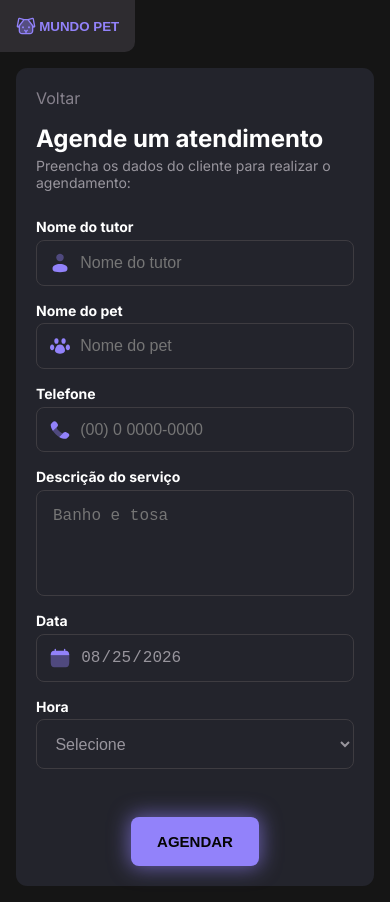
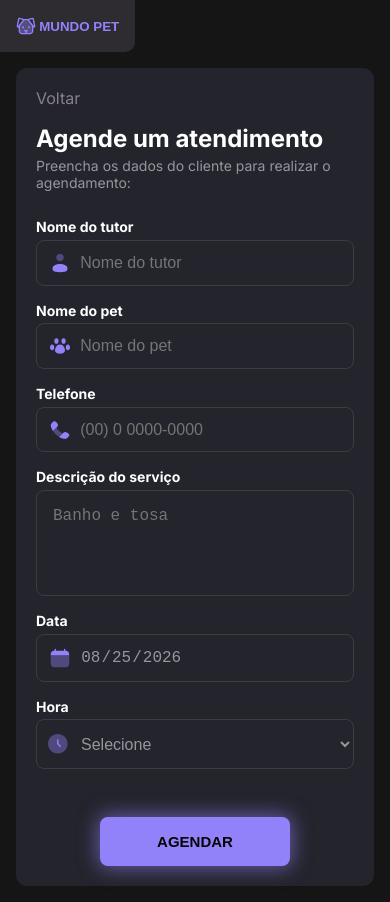
Before and after one commit to leonardoSzarblewski/agendamento-pet, a React (Vite) app: page /agendamento in a window 390 px wide. Built offline with nearby package versions, Linux system fonts and the light colour scheme.

Commit message:
feat: enhance time selection with clock icon and improve input styles

```diff
--- a/src/page/SchedulingForm.tsx
+++ b/src/page/SchedulingForm.tsx
@@ -9,6 +9,7 @@ import user from "../assets/user.svg";
 import petIcon from "../assets/petIcon.svg";
 import phone from "../assets/phone.svg";
 import calendar from "../assets/calendar.svg";
+import clock from "../assets/clock.svg";
 
 import { Link } from "react-router-dom";
 import { useNavigate } from "react-router-dom";
@@ -194,6 +195,8 @@ export function SchedulingForm() {
                   render={({ field }) => (
                     <div className="form-group">
                       <label>Hora</label>
+                      <div className="select-container">
+                        <img src={clock} alt="ícone de relógio" />
                         <select
                           className={`input-with-icon ${errors.time ? "input-error" : ""}`}
                           {...field}
@@ -201,6 +204,7 @@ export function SchedulingForm() {
                           <option value="" disabled>
                             Selecione
                           </option>
+
                           <option value="09:00">09:00</option>
                           <option value="10:00">10:00</option>
                           <option value="11:00">11:00</option>
@@ -215,6 +219,7 @@ export function SchedulingForm() {
                           <option value="20:00">20:00</option>
                           <option value="21:00">21:00</option>
                         </select>
+                      </div>
                     </div>
                   )}
                 />
--- a/src/page/schedulingFormModules.css
+++ b/src/page/schedulingFormModules.css
@@ -41,42 +41,49 @@ form {
     padding: 0.8rem 0.8rem 0.8rem 2.7rem;
     color: #98959d;
     width: 100%;
+
     outline: none;
     font-size: 1rem;
   }
 
+  input::placeholder {
+    font-size: 1rem;
+  }
+
+  input:hover {
+    border-color: #86818c;
+  }
+
+  input:focus {
+    border-color: #7c6cf7;
+  }
+}
+
 .input-with-icon {
+  position: relative;
+  width: 100%;
+  box-sizing: border-box;
   border: 1px solid #3e3c41;
   border-radius: 8px;
 }
 
 .input-with-icon:hover {
-    border: 1px solid #86818c;
-    border-radius: 8px;
+  border-color: #86818c;
 }
 
-  .input-with-icon:focus-within {
-    border: 1px solid #7c6cf7;
-    border-radius: 8px;
+.input-with-icon:focus {
+  border-color: #7c6cf7;
 }
 
 .input-with-icon.input-error {
   border-color: #f87171;
 }
 
-  .input-with-icon.input-error:focus-within {
+.input-with-icon.input-error:focus {
   border-color: #f87171;
 }
 
-  input::placeholder {
-    font-size: 1rem;
-  }
-}
-
-.input-with-icon {
-  position: relative;
-
-  img {
+.input-with-icon img {
   position: absolute;
   width: 20px;
   height: 20px;
@@ -84,7 +91,6 @@ form {
   top: 50%;
   transform: translateY(-50%);
   pointer-events: none;
-  }
 }
 
 .error {
@@ -94,49 +100,103 @@ form {
 
 textarea {
   background-color: transparent;
+  border: 1px solid #3e3c41;
+  border-radius: 8px;
   resize: none;
   color: #98959d;
   font-size: 1rem;
   padding: 1rem;
   outline: none;
+  width: 100%;
+  box-sizing: border-box;
 }
 
+textarea:hover {
+  border-color: #86818c;
+}
+
+textarea:focus {
+  border-color: #7c6cf7;
+}
+
+/* INPUTS DATA E HORA */
 .flex-inputs {
   display: flex;
   gap: 1rem;
+  width: 100%;
 }
 
 .flex-inputs-item {
   display: flex;
   flex-direction: column;
   gap: 0.3rem;
-  width: 100%;
+
+  flex: 1;
+
+  min-width: 0;
 }
 
+/* SELECT */
 select {
   background-color: transparent;
   color: #98959d;
   font-size: 1rem;
   padding: 0.9rem;
+  height: 50px;
+  width: 100%;
+  box-sizing: border-box;
   outline: none;
   cursor: pointer;
+
+  border: 1px solid #3e3c41;
+  border-radius: 8px;
+}
+
+select:hover {
+  border-color: #86818c;
+}
+
+select:focus {
+  border-color: #7c6cf7;
+}
+
+.select-container {
+  position: relative;
+  width: 100%;
+}
+
+.select-container img {
+  position: absolute;
+  left: 12px;
+  top: 50%;
+  transform: translateY(-50%);
+  width: 20px;
+  height: 20px;
+  pointer-events: none;
+  z-index: 1;
+}
+
+.select-container select {
+  padding-left: 40px;
 }
 
 .btn {
   margin: 2rem auto 0 auto;
   display: block;
   align-self: center;
-  margin-top: 2rem;
   width: 40%;
+
   background-color: #9282fa;
   border: none;
   padding: 1rem;
   border-radius: 0.5rem;
+
   font-weight: 900;
   color: #050505;
+  font-size: 15px;
+
   box-shadow: 0 0 20px 2px rgba(146, 130, 250, 0.6);
   transition: box-shadow 0.3s ease;
-  font-size: 15px;
 
   cursor: pointer;
 }
@@ -170,10 +230,17 @@ select {
     p {
       font-size: 0.875rem;
     }
+  }
 
   .flex-inputs {
-      display: flex;
     flex-direction: column;
   }
+
+  .flex-inputs-item {
+    width: 100%;
+  }
+
+  .btn {
+    width: 60%;
   }
 }
```
Lines whose indentation alone changed are shown as unchanged.
